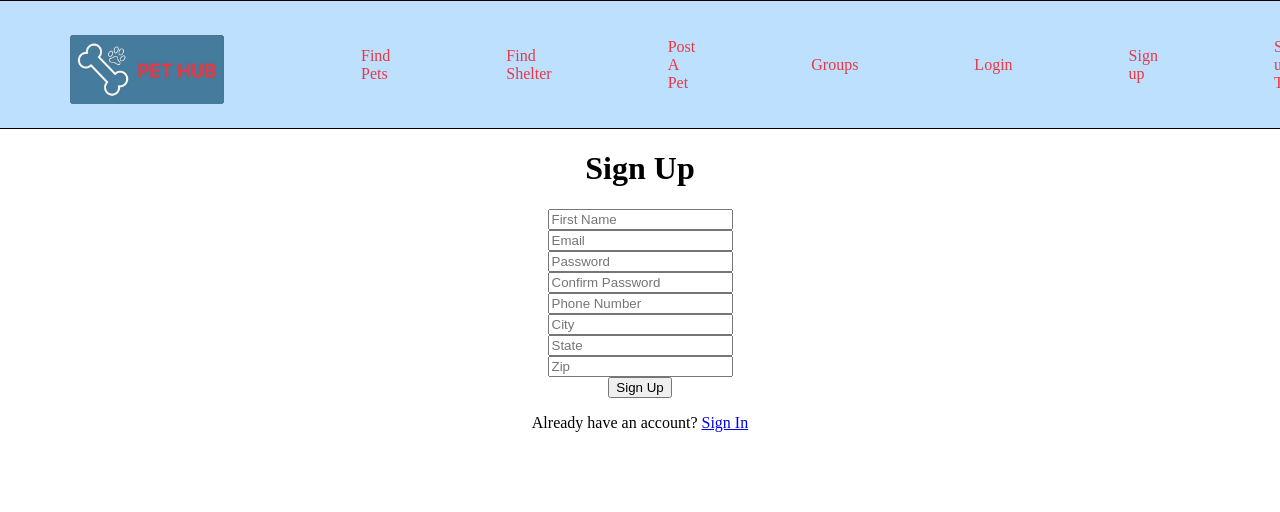
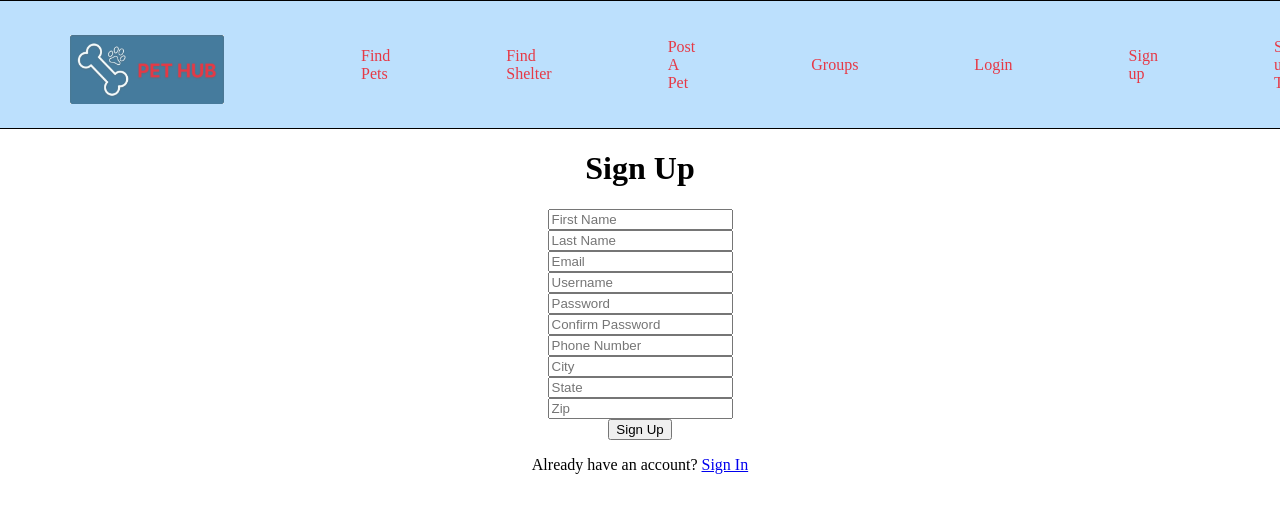
Before and after one commit to Cliffp15/Pethub, a React (Create React App) app in the folder pethub/: page /signuptest in a window 1280 px wide. Shown: the top 512 px of the page. Built offline with nearby package versions, Linux system fonts and the light colour scheme.

Commit message:
Fixed undefined value bug

```diff
--- a/pethub/src/pages/SignUpPage.jsx
+++ b/pethub/src/pages/SignUpPage.jsx
@@ -4,8 +4,10 @@ import axios from "axios";
 
 const SignUp = (props) => {
   const [formData, setFormData] = useState({
-    name: "",
+    firstName: "",
+    lastName: "",
     email: "",
+    userName: "",
     password: "",
     password2: "",
     phone: "",
@@ -14,7 +16,7 @@ const SignUp = (props) => {
     zip: "",
   });
 
-  const { name, email, password, password2, phone, city, state, zip } =
+  const { firstName, lastName, email, userName, password, password2, phone, city, state, zip } =
     formData;
 
   const onChange = (e) =>
@@ -27,8 +29,10 @@ const SignUp = (props) => {
       alert("Passwords do not match");
     } else {
       const newUser = {
-        name,
+        firstName,
+        lastName,
         email,
+        userName,
         password,
         phone,
         city,
@@ -72,9 +76,21 @@ const SignUp = (props) => {
           <input
             placeholder="First Name"
             type="text"
-            name="name"
-            id="firstName"
-            value={name}
+            name="firstName"
+            id="firstName2"
+            value={firstName}
+            onChange={(e) => onChange(e)}
+            required
+          />
+        </div>
+        <div className="form-group">
+          {/* <label htmlFor="email">Email Address</label> */}
+          <input
+            placeholder="Last Name"
+            type="text"
+            name="lastName"
+            id="lName2"
+            value={lastName}
             onChange={(e) => onChange(e)}
             required
           />
@@ -86,6 +102,18 @@ const SignUp = (props) => {
             type="email"
             name="email"
             value={email}
+            onChange={(e) => onChange(e)}
+            required
+          />
+        </div>
+        <div className="form-group">
+          {/* <label htmlFor="email">Email Address</label> */}
+          <input
+            placeholder="Username"
+            type="text"
+            name="userName"
+            id="userName2"
+            value={userName}
             onChange={(e) => onChange(e)}
             required
           />
```
Also changed, not shown: 1 other file (tests, documents, lock files or other folders).
